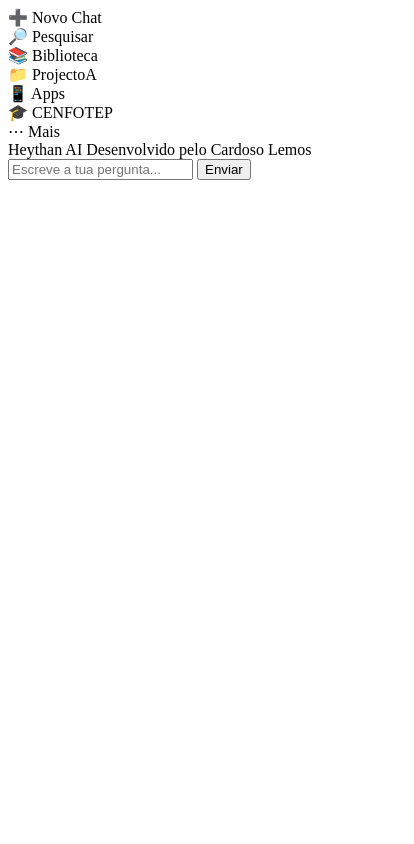
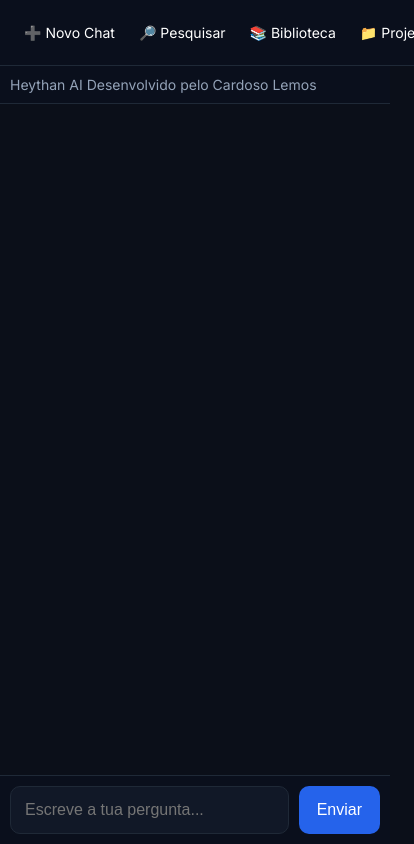
Before and after one commit to cardosolemos312-source/ia-busca, a website: page public/index.html in a window 390 px wide. Shown: the whole page, 414 px wide, since content can reach past the window. Drawn offline with Linux system fonts and the light colour scheme.

Commit message:
atualização do site

```diff
--- a/public/index.html
+++ b/public/index.html
@@ -1,4 +1,154 @@
+<!DOCTYPE html>
+<html lang="pt">
+<head>
+<meta charset="UTF-8">
+<title>Heythan AI</title>
 
+<!-- Fonte estilo ChatGPT -->
+<link href="https://fonts.googleapis.com/css2?family=Inter:wght@400;600&display=swap" rel="stylesheet">
+
+<style>
+body {
+  margin: 0;
+  font-family: "Inter", Arial;
+  background: #0b0f19;
+  color: white;
+  display: flex;
+  height: 100vh;
+}
+
+/* SIDEBAR */
+#sidebar {
+  width: 240px;
+  background: #0a0f1c;
+  padding: 12px;
+  display: flex;
+  flex-direction: column;
+  border-right: 1px solid #1f2937;
+}
+
+/* MAIN */
+#main {
+  flex: 1;
+  display: flex;
+  flex-direction: column;
+}
+
+/* TOP */
+#topbar {
+  padding: 12px;
+  background: #0a0f1c;
+  font-size: 13px;
+  color: #94a3b8;
+  border-bottom: 1px solid #1f2937;
+}
+
+/* CHAT */
+#chat {
+  flex: 1;
+  padding: 20px;
+  overflow-y: auto;
+}
+
+.user {
+  color: #60a5fa;
+  margin: 10px 0;
+}
+
+.ia {
+  color: #e5e7eb;
+  margin: 10px 0;
+}
+
+/* INPUT FIXO */
+#inputArea {
+  display: flex;
+  padding: 12px;
+  background: #0a0f1c;
+  border-top: 1px solid #1f2937;
+}
+
+input {
+  flex: 1;
+  padding: 14px;
+  border: 1px solid #1f2937;
+  border-radius: 10px;
+  background: #111827;
+  color: white;
+  outline: none;
+}
+
+button {
+  margin-left: 10px;
+  padding: 12px 18px;
+  border: none;
+  border-radius: 10px;
+  background: #2563eb;
+  color: white;
+  cursor: pointer;
+}
+
+button:hover {
+  background: #1d4ed8;
+}
+
+/* 🔥 RESPONSIVO PARA TELEFONE */
+@media (max-width: 768px) {
+
+  body {
+    flex-direction: column;
+    font-size: 18px; /* 🔥 aumenta o texto no telemóvel */
+  }
+
+  #sidebar {
+    width: 100%;
+    flex-direction: row;
+    overflow-x: auto;
+    border-right: none;
+    border-bottom: 1px solid #1f2937;
+  }
+
+  .menu {
+    flex: 1;
+    text-align: center;
+    font-size: 14px; /* 🔥 menus maiores */
+    padding: 12px;
+    white-space: nowrap;
+  }
+
+  #topbar {
+    font-size: 14px;
+    padding: 10px;
+  }
+
+  #chat {
+    flex: 1;
+    padding: 16px;
+    font-size: 18px; /* 🔥 mensagens maiores */
+    overflow-y: auto;
+  }
+
+  .user, .ia {
+    font-size: 18px;
+    line-height: 1.4;
+  }
+
+  #inputArea {
+    position: sticky;
+    bottom: 0;
+    padding: 10px;
+  }
+
+  input {
+    font-size: 16px;
+    padding: 14px;
+  }
+
+  button {
+    font-size: 16px;
+  }
+}
+</style>
 </head>
 
 <body>
```
